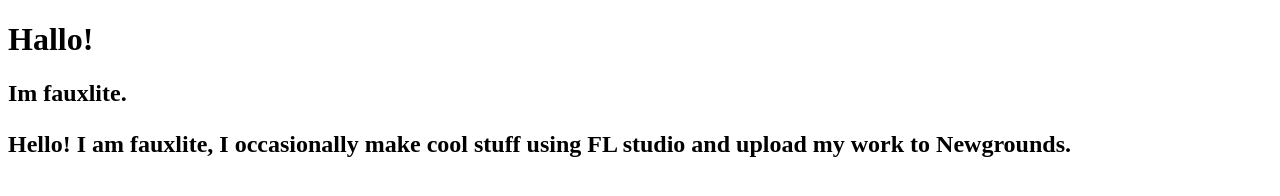
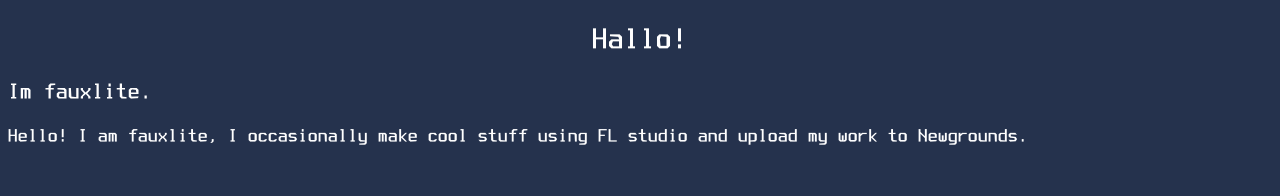
Before and after one commit to skriptboi/msuics, a plain HTML site: page index.html in a window 1280 px wide. Drawn offline with Linux system fonts and the light colour scheme.

Commit message:
added custom font

```diff
--- a/css.css
+++ b/css.css
@@ -1,7 +1,22 @@
-body {
-  background-color: rgb(37, 50, 77);
+
+@font-face {
+  font-family: 'Terminus';
+  src: url('fonts/terminus.ttf') format('truetype');
+  font-weight: normal;
+  font-style: normal;
 }
 
+body {
+
+background-color: rgb(37, 50, 77);
+
 color: white;
-text-align: center;
-font-family: "Terminus (TTF) Bold 700", sans-serif;
+font-family: 'Terminus', ariel;
+
+h1 {
+	text-align: center;
+}
+p {
+	font-size: 20px
+}
+}
--- a/index.html
+++ b/index.html
@@ -2,14 +2,15 @@
 
 <html>
 	<head>
-		<h1>Hallo!<h1>
-		<h2>Im fauxlite.<h2>
-		<p>Hello! I am fauxlite, I occasionally make cool stuff using FL studio and upload my work to Newgrounds.<p>
+		<link rel="stylesheet" href="css.css">
+
 
 	</head>
 
 	<body>
-
+		<h1>Hallo!<h1>
+		<h2>Im fauxlite.</h2>
+		<p>Hello! I am fauxlite, I occasionally make cool stuff using FL studio and upload my work to Newgrounds.</p>
 	</body>
 
 
```
Also changed, not shown: fonts/terminus.ttf (added).
